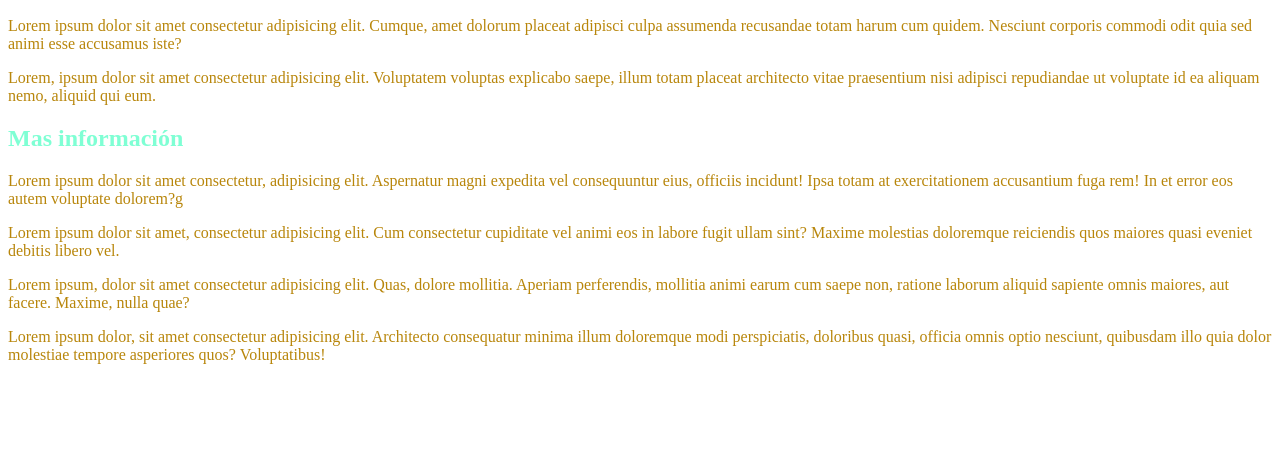
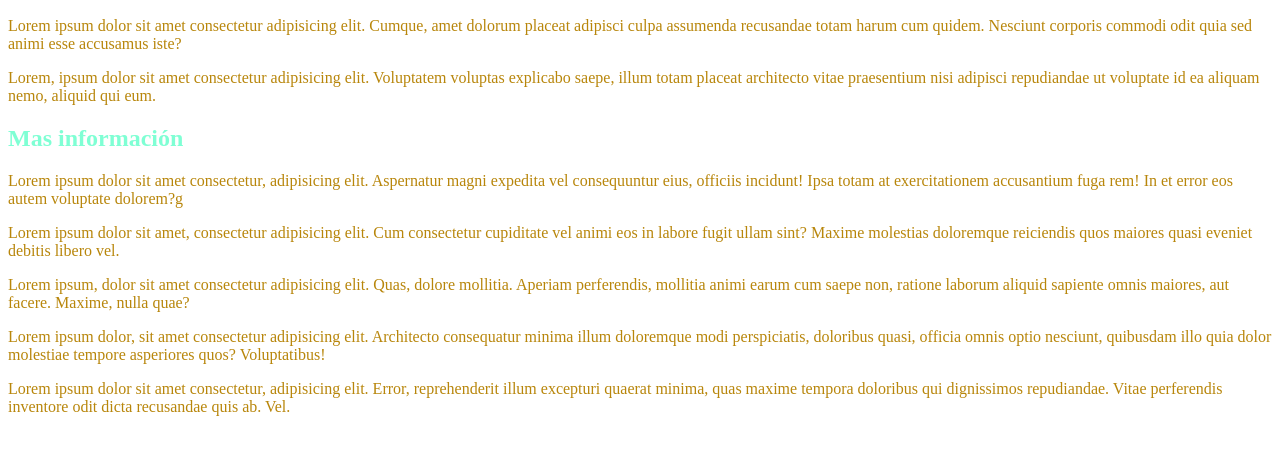
Before and after one commit to Lautaa18/Zeballos_evaluacion, a plain HTML site: page index.html in a window 1280 px wide. Shown: the part 110-560 px from the top of the page. Drawn offline with Linux system fonts and the light colour scheme.

Commit message:
Con la etiqueta p agrego mas información

```diff
--- a/index.html
+++ b/index.html
@@ -15,5 +15,6 @@
     <p style="color: darkgoldenrod;">Lorem ipsum dolor sit amet, consectetur adipisicing elit. Cum consectetur cupiditate vel animi eos in labore fugit ullam sint? Maxime molestias doloremque reiciendis quos maiores quasi eveniet debitis libero vel.</p>
     <p style="color: darkgoldenrod;">Lorem ipsum, dolor sit amet consectetur adipisicing elit. Quas, dolore mollitia. Aperiam perferendis, mollitia animi earum cum saepe non, ratione laborum aliquid sapiente omnis maiores, aut facere. Maxime, nulla quae?</p>
     <p style="color: darkgoldenrod;">Lorem ipsum dolor, sit amet consectetur adipisicing elit. Architecto consequatur minima illum doloremque modi perspiciatis, doloribus quasi, officia omnis optio nesciunt, quibusdam illo quia dolor molestiae tempore asperiores quos? Voluptatibus!</p>
+    <p style="color: darkgoldenrod;">Lorem ipsum dolor sit amet consectetur, adipisicing elit. Error, reprehenderit illum excepturi quaerat minima, quas maxime tempora doloribus qui dignissimos repudiandae. Vitae perferendis inventore odit dicta recusandae quis ab. Vel.</p>
 </body>
 </html>
```
